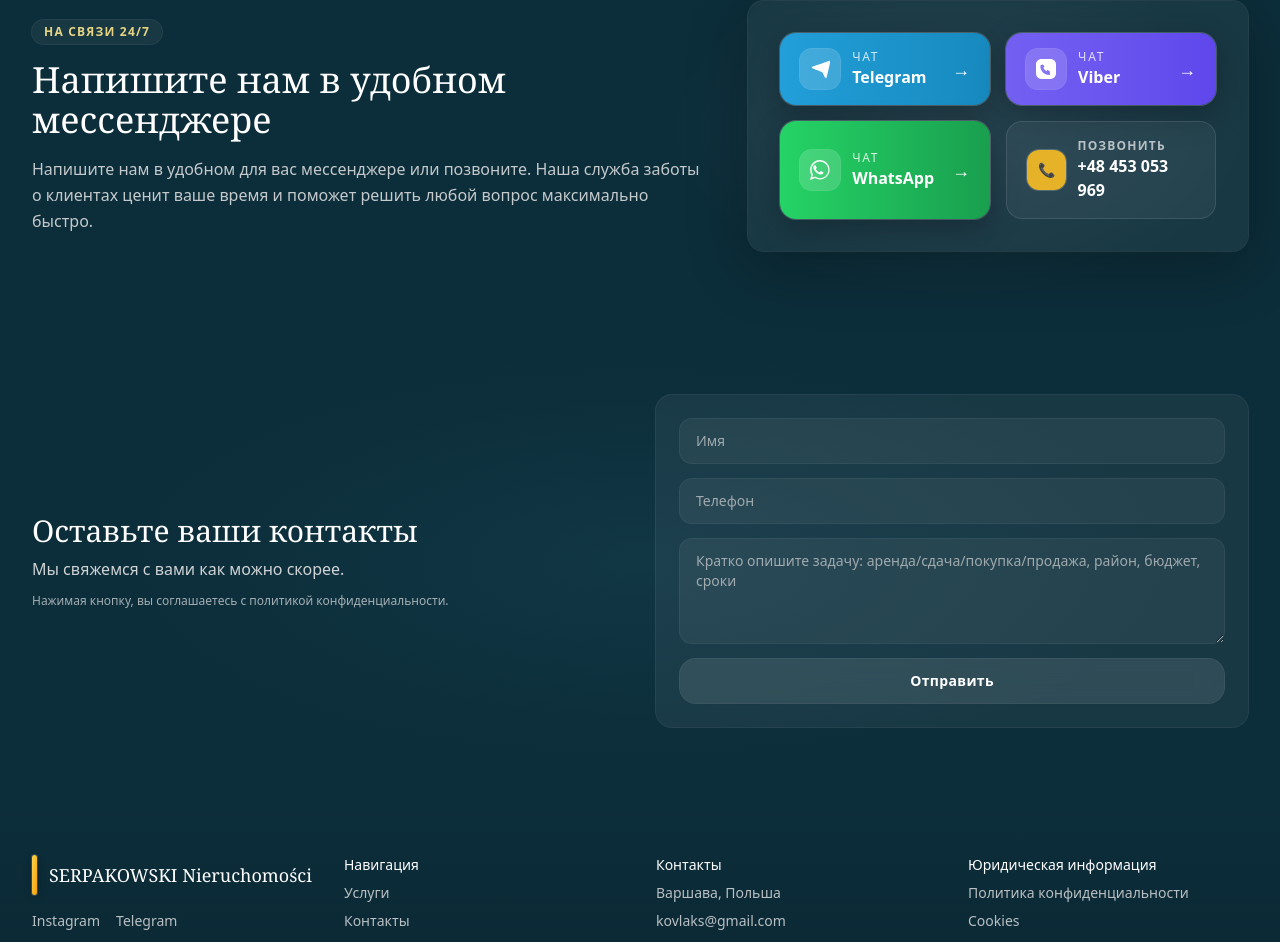
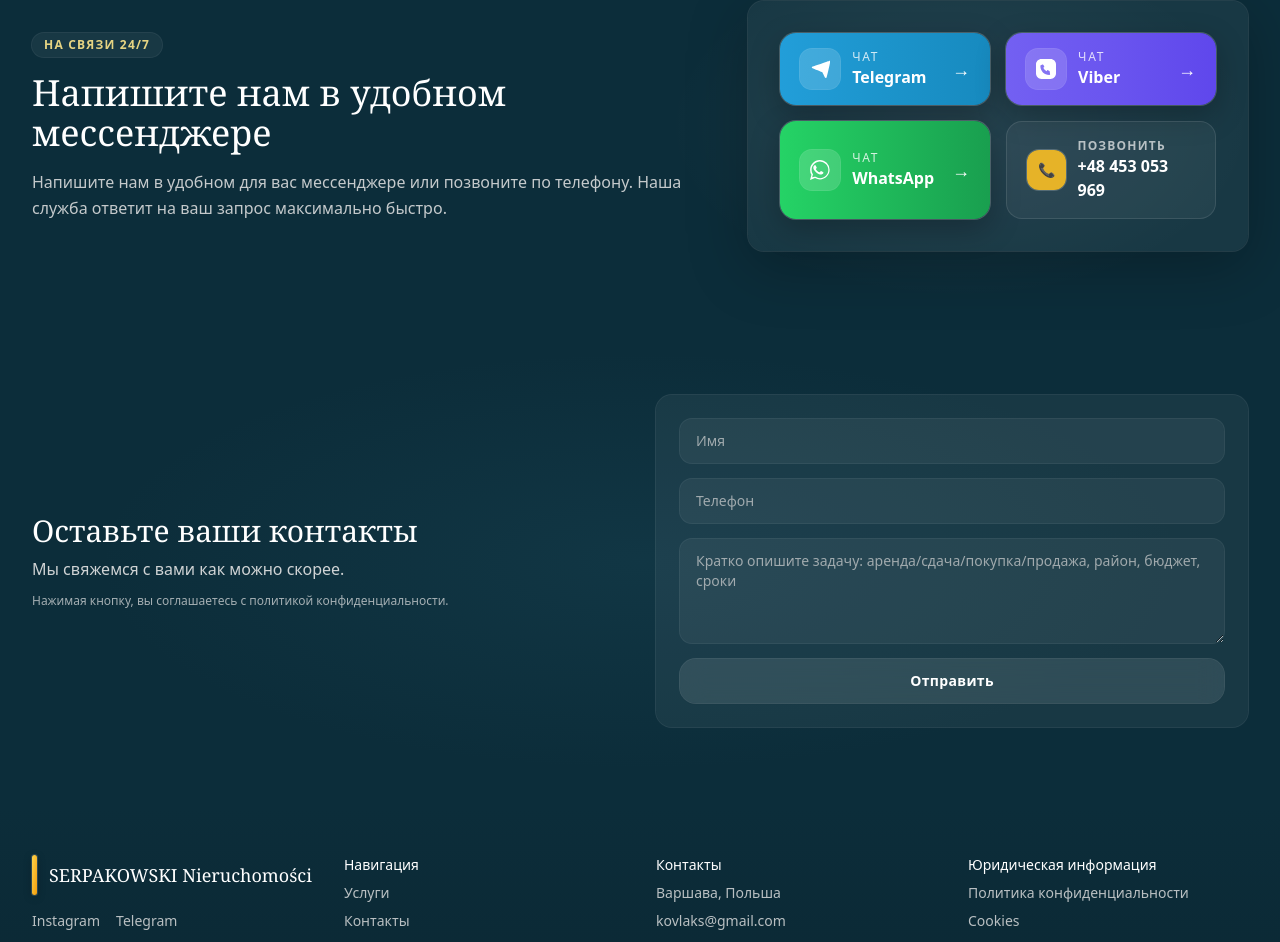
Before and after one commit to kovlaks/serpak-site, a Next.js app: page / in a window 1280 px wide. Shown: the part 2175-3117 px from the top of the page. Built offline with nearby package versions, Linux system fonts and the light colour scheme.

Commit message:
Update page.tsx

```diff
--- a/app/page.tsx
+++ b/app/page.tsx
@@ -279,8 +279,7 @@
               </div>
               <h2 className="font-serif text-3xl sm:text-4xl text-white">Напишите нам в удобном мессенджере</h2>
               <p className="text-neutral-200/85 text-base leading-relaxed">
-                Напишите нам в удобном для вас мессенджере или позвоните. Наша служба заботы о клиентах
-                ценит ваше время и поможет решить любой вопрос максимально быстро.
+                Напишите нам в удобном для вас мессенджере или позвоните по телефону. Наша служба ответит на ваш запрос максимально быстро.
               </p>
             </div>
 
```
